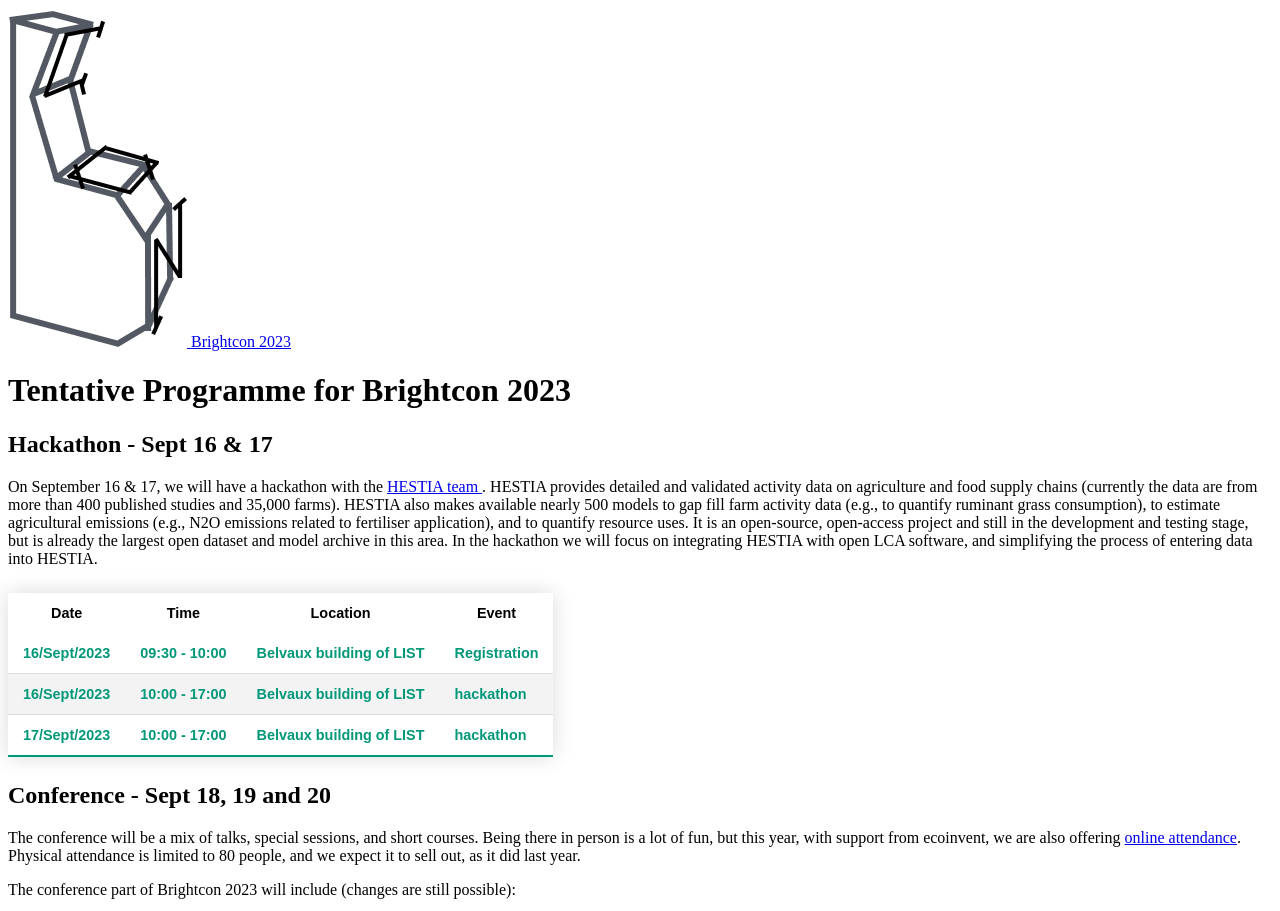
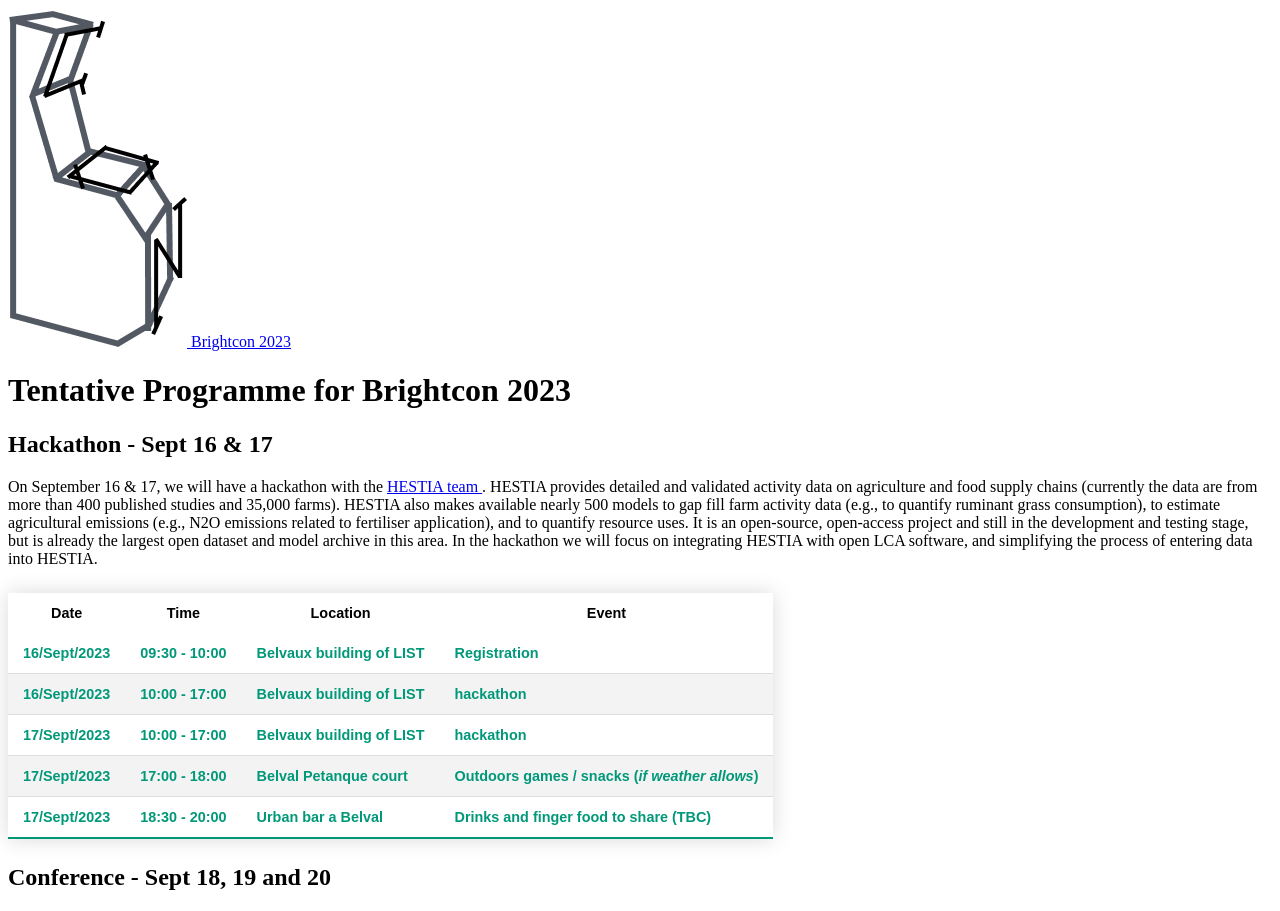
Before and after one commit to Depart-de-Sentier/brightcon-2023-website, a Nuxt app: page /programme in a window 1280 px wide. Shown: the top 911 px of the page. Built offline with nearby package versions, Linux system fonts and the light colour scheme.

Commit message:
update hackathon social event schedule.

```diff
--- a/pages/programme.vue
+++ b/pages/programme.vue
@@ -44,6 +44,18 @@
             <td>10:00 - 17:00</td>
             <td>Belvaux building of LIST</td>
             <td>hackathon</td>
+          </tr>
+          <tr class="active-row">
+            <td>17/Sept/2023</td>
+            <td>17:00 - 18:00</td>
+            <td>Belval Petanque court</td>
+	    <td>Outdoors games / snacks (<i>if weather allows</i>)</td>
+          </tr>
+          <tr class="active-row">
+            <td>17/Sept/2023</td>
+            <td>18:30 - 20:00</td>
+            <td>Urban bar a Belval</td>
+            <td>Drinks and finger food to share (TBC)</td>
           </tr>
         </tbody>
 
```
